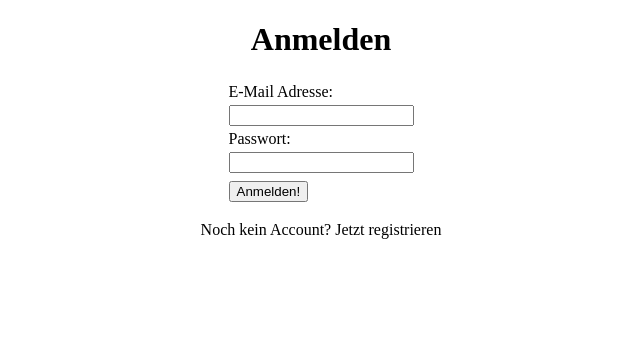
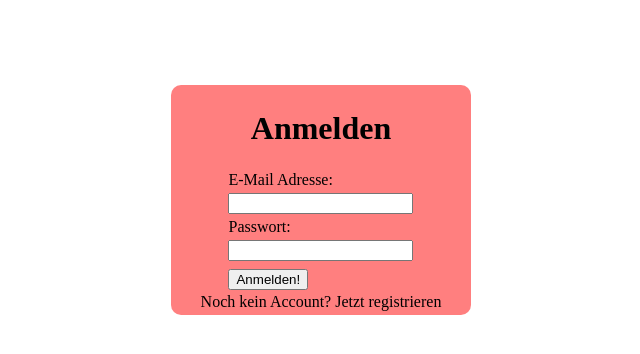
Before and after one commit to Kamillendampf/2ndBook, a plain HTML site: page Prototyp_HTML_CSS/Loginseite.html in a window 1280 px wide. Shown: the whole page, without its empty margins (319-959 px from the left). Drawn offline with Linux system fonts and the light colour scheme.

Commit message:
änderung

```diff
--- a/Prototyp_HTML_CSS/Loginfenster.html
+++ b/Prototyp_HTML_CSS/Loginseite.html
@@ -2,7 +2,7 @@
 <html>
 	<head>
 		<title>Login-Seite 2ndBook</title>
-			<link rel="stylesheet" type="text/css" href="style.css">
+			<link rel="stylesheet" type="text/css" href="LoginRegis.css">
 	</head>
 	<body>
 <div class="parent">
```
Also changed, not shown: Prototyp_HTML_CSS/Registrierungsseite1.html (+1 -1 lines), Prototyp_HTML_CSS/Registrierungsseite2.html (+1 -1 lines).
